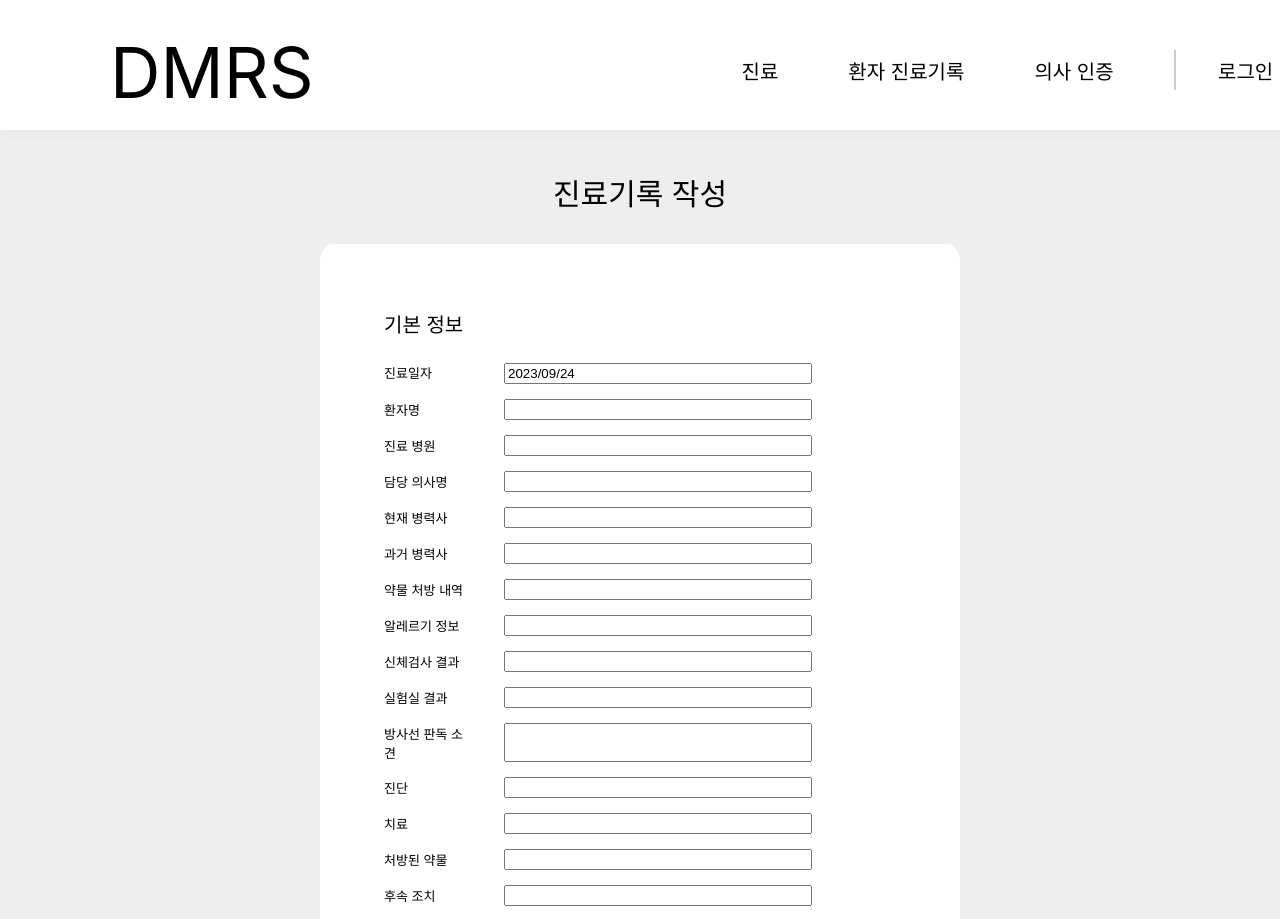
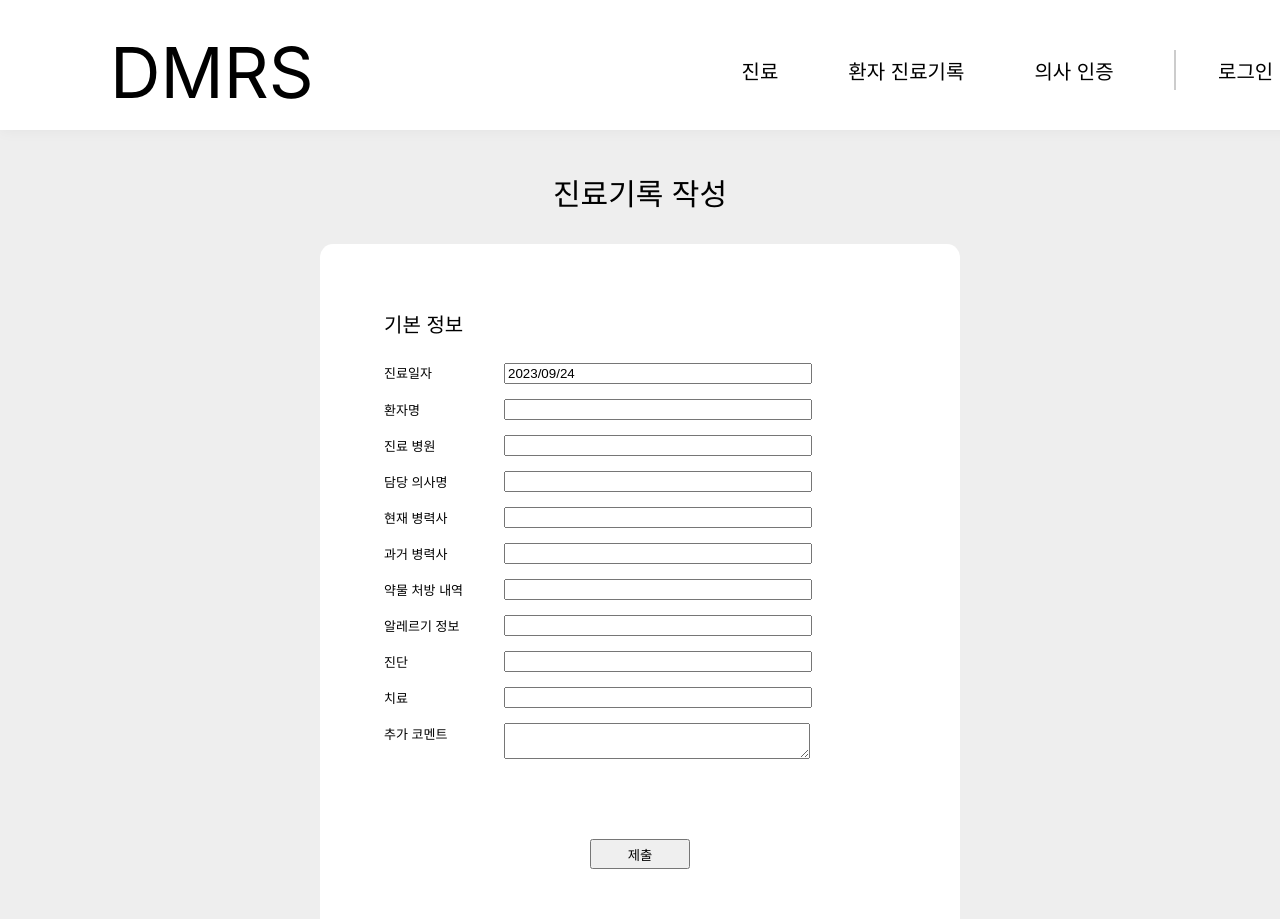
Before and after one commit to sjhong98/client-web, a React (Create React App) app: page /new-medical-record in a window 1280 px wide. Shown: the top 919 px of the page. Built offline with nearby package versions, Linux system fonts and the light colour scheme.

Commit message:
feat: 진료기록 항목 수정

```diff
--- a/src/views/new-medical-record/new-medical-record.js
+++ b/src/views/new-medical-record/new-medical-record.js
@@ -68,22 +68,11 @@ export default function NewMedicalRecord() {
             pastMedicalHistory: pastMedicalHistory,
             medications: medications,
             allergies: allergies,
-            physicalExamination: physicalExamination,
-            laboratoryResults: laboratoryResults,
-            radiologicalFindings: radiologicalFindings,
             diagnosis: diagnosis,
             treatment: treatment,
-            medicationPrescribed: medicationPrescribed,
-            followUp: followUp,
             additionalComments: additionalComments,
         }
         setIsLoading(true);
-
-        // jwt와 did는 유저 회원가입시 또는 진료내용이 업데이트 될 떄마다, 서버에서 프론트로 던져줄예정
-        // 이제 그걸 모바일에서 홀드하고 있어야함 // 그래서 현재는 임시로 지정해줄것임
-
-        // 의사 jwt -> local에서.
-        // 환자 jwt -> qr 코드에서.
 
         const serverIP = process.env.REACT_APP_SERVER_IP_ADDRESS;
 
@@ -219,44 +208,6 @@ export default function NewMedicalRecord() {
                             />
                     </div>
 
-                    {/* 신체검사 결과 */}
-                    <div className='input-field row'>
-                        <div className='desc-container-1'>
-                            <p className='desc'>신체검사 결과</p>
-                        </div>
-                        <input className='input-1'
-                            value={physicalExamination}
-                            onChange={(e) =>
-                                setPhysicalExamination(e.target.value)}
-                            />
-                    </div>
-
-                    {/* 실험실 결과 */}
-                    <div className='input-field row'>
-                        <div className='desc-container-1'>
-                            <p className='desc'>실험실 결과</p>
-                        </div>
-                        <input
-                            className='input-1'
-                            value={laboratoryResults}
-                            onChange={(e) =>
-                                setLaboratoryResults(e.target.value)}
-                            />
-                    </div>
-
-                    {/* 방사선 판독 소견 */}
-                    <div className='input-field row'>
-                        <div className='desc-container-1'>
-                            <p className='desc'>방사선 판독 소견</p>
-                        </div>
-                        <input
-                            className='input-1'
-                            value={radiologicalFindings}
-                            onChange={(e) =>
-                                setRadiologicalFindings(e.target.value)}
-                            />
-                    </div>
-
                     {/* 진단 */}
                     <div className='input-field row'>
                         <div className='desc-container-1'>
@@ -280,32 +231,6 @@ export default function NewMedicalRecord() {
                             value={treatment}
                             onChange={(e) =>
                                 setTreatment(e.target.value)}
-                            />
-                    </div>
-
-                    {/* 처방된 약물 */}
-                    <div className='input-field row'>
-                        <div className='desc-container-1'>
-                            <p className='desc'>처방된 약물</p>
-                        </div>
-                        <input
-                            className='input-1'
-                            value={medicationPrescribed}
-                            onChange={(e) =>
-                                setMedicationPrescribed(e.target.value)}
-                            />
-                    </div>
-
-                    {/* 후속 조치 */}
-                    <div className='input-field row'>
-                        <div className='desc-container-1'>
-                            <p className='desc'>후속 조치</p>
-                        </div>
-                        <input
-                            className='input-1'
-                            value={followUp}
-                            onChange={(e) =>
-                                setFollowUp(e.target.value)}
                             />
                     </div>
 
```
